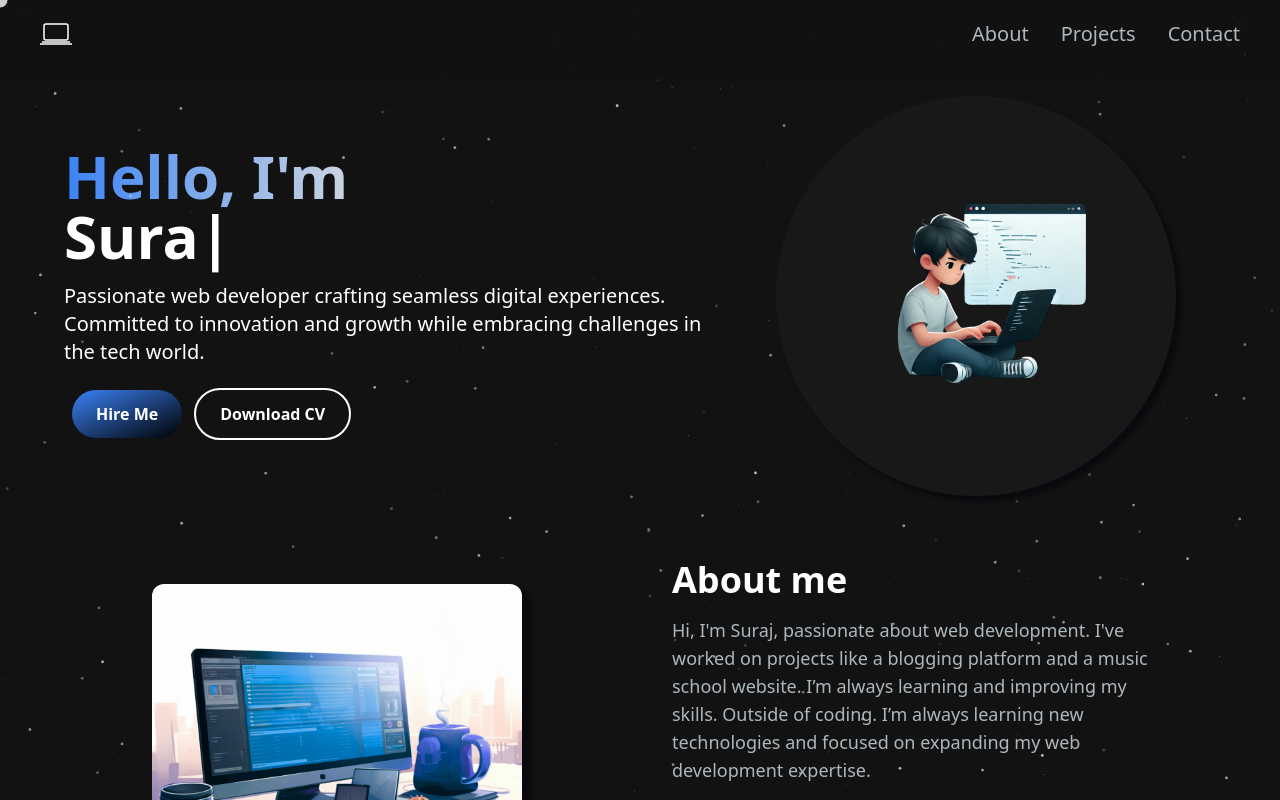
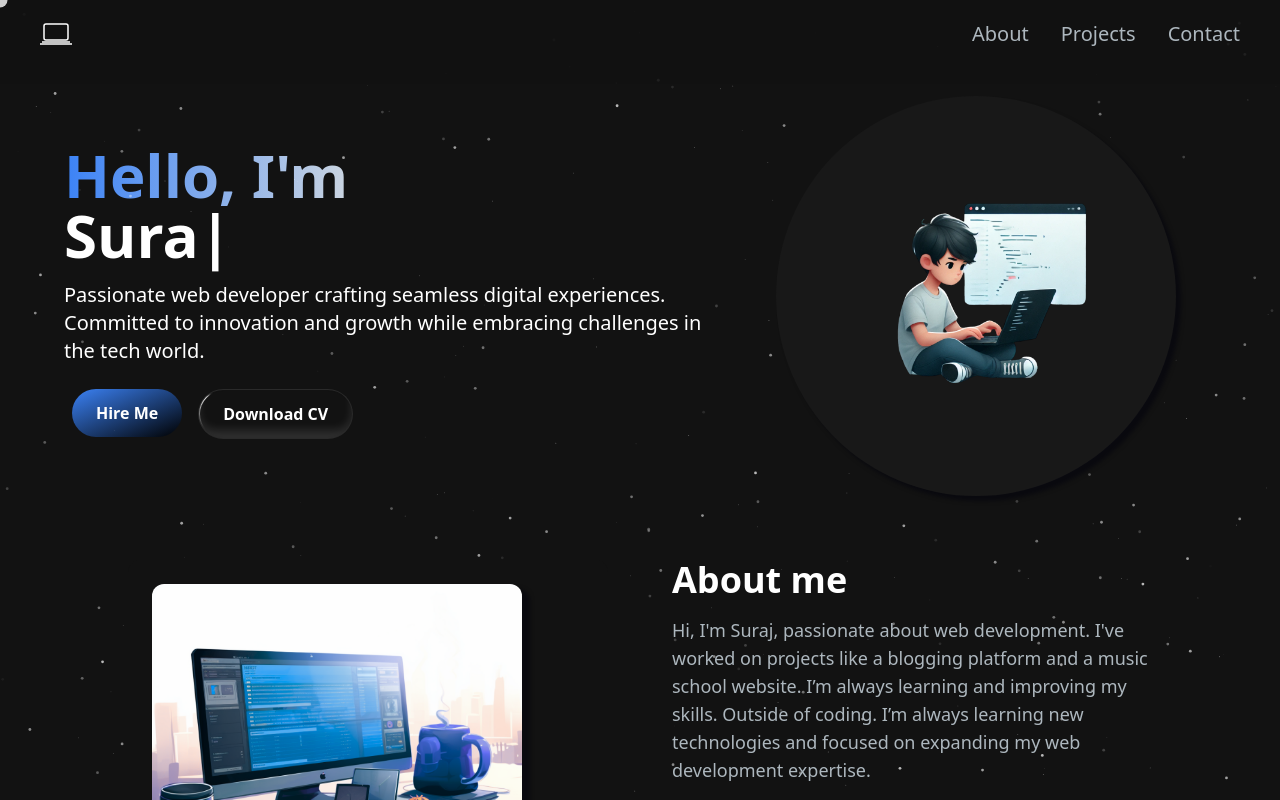
Before and after one commit to Surajjberaa/Portfolio-Project, a Next.js app: page / in a window 1280 px wide. Shown: the top 800 px of the page. Built offline with nearby package versions, Linux system fonts and the light colour scheme.

Commit message:
Some improvements

```diff
--- a/src/components/HeroSection.tsx
+++ b/src/components/HeroSection.tsx
@@ -3,6 +3,9 @@ import React from 'react'
 import Image from 'next/image'
 
 import { TypeAnimation } from 'react-type-animation';
+import Link from 'next/link';
+import { ShinyButton } from './magicui/shiny-button';
+import { ShimmerButton } from './magicui/shimmer-button';
 
 
 function HeroSection() {
@@ -41,9 +44,12 @@ function HeroSection() {
                     />
                     </h1>
                 <p className='text-xl lg:text-xl'>Passionate web developer crafting seamless digital experiences. Committed to innovation and growth while embracing challenges in the tech world.</p>
-                <div className='mt-4'>
+                <div className='mt-4 flex justify-center sm:justify-start gap-5 sm:gap-0'>
+                  <Link href='#contact'>
                   <button className='px-6 py-3 m-2 rounded-full font-semibold w-full sm:w-fit bg-gradient-to-br from-blue-500 to-black hover:bg-gradient-to-br hover:from-blue-800 text-white'>Hire Me</button>
-                  <button className='px-6 py-3 m-1 rounded-full bg-transparent border-2 border-white hover:bg-[#181818] hover:text-white font-semibold w-full sm:w-fit'>Download CV</button>
+                  </Link>
+                  {/* <button className='px-6 py-3 m-1 rounded-full bg-transparent border-2 border-white hover:bg-[#181818] hover:text-white font-semibold w-full sm:w-fit'>Download CV</button> */}
+                  <ShimmerButton className=' m-2 rounded-full font-semibold   hover:bg-gradient-to-br hover:from-blue-900 text-white' background='#121212'>Download CV</ShimmerButton>
                 </div>
             </div>
             <div className='col-span-5 sm:block hidden place-self-center mt-4 lg:mt-0'>
--- a/src/components/Navbar.tsx
+++ b/src/components/Navbar.tsx
@@ -39,7 +39,7 @@ function Navbar() {
     }, [prevScrollPos])
 
     return (
-        <nav className={`fixed mx-auto border-[#33353F] top-0 left-0 right-0 z-10 p-2 bg-[#121212] bg-opacity-90 transition-transform duration-300 ${visible ? 'translate-y-0' : '-translate-y-full'}`}>
+        <nav className={`fixed mx-auto border-[#33353F] ${navBarOpen ? 'h-screen ' : ''} top-0 left-0 right-0 z-50 p-2 bg-[#121212] bg-opacity-90 transition-transform duration-300 ${visible ? 'translate-y-0 ' : '-translate-y-full '}`}>
             <div className='flex items-center justify-between mx-auto py-3 sm:px-8 px-2 mb-4  rounded-full '>
                 <Link href={'/'}
                 className='text-2xl md:text-4xl font-semibold'
@@ -89,8 +89,8 @@ function Navbar() {
                         )
                     }
                 </div>
-                <div className='menu hidden md:block md:w-auto ' id='navbar'>
-                    <ul className='flex p-4 md:p-0 md:flex-row md:space-x-8'>
+                <div className={`menu hidden md:block md:w-auto`} id='navbar'>
+                    <ul className={`flex p-4 md:p-0 md:flex-row md:space-x-8 md:items-center md:justify-end`}>
                             {
                                 navLinks.map((link, index) => (
                                     <li key={index}>
@@ -101,7 +101,7 @@ function Navbar() {
                                                 const element = document.querySelector(link.path);
                                                 element?.scrollIntoView({ behavior: 'smooth' });
                                             }}
-                                            className="block py-2 pl-3 pr-4 text-[#ADB7BE] sm:text-xl rounded md:p-0 hover:text-white"
+                                            className="block py-2 pl-3 pr-4 text-[#ADB7BE] sm:text-xl text-5xl rounded md:p-0 hover:text-white"
                                         >
                                             {link.title}
                                         </a>
--- a/src/components/Navlink.tsx
+++ b/src/components/Navlink.tsx
@@ -5,7 +5,7 @@ const Navlink = ({ href, title }: any) => {
   return (
     <div>
         <Link href={href}
-            className='block py-2 pl-3 pr-4 sm:text-xl hover:text-white rounded md:p-0 text-[#ADB7BE]'
+            className='block py-2 pl-3 pr-4 text-4xl sm:text-xl hover:text-white rounded md:p-0 text-[#ADB7BE]'
                         >
             {title}
         </Link>
--- a/src/components/ProjectSection.tsx
+++ b/src/components/ProjectSection.tsx
@@ -71,7 +71,7 @@ const projectsData = [
 
 function ProjectSection() {
   return (
-      <div id='projects ' className=' relative'>
+      <div id='projects' className=' relative'>
                  {/* <Particles
         className="absolute inset-0 z-0"
         quantity={100}
--- /dev/null
+++ b/src/components/magicui/shimmer-button.tsx
@@ -0,0 +1,96 @@
+import React, { CSSProperties, ComponentPropsWithoutRef } from "react";
+
+import { cn } from "@/lib/utils";
+
+export interface ShimmerButtonProps extends ComponentPropsWithoutRef<"button"> {
+  shimmerColor?: string;
+  shimmerSize?: string;
+  borderRadius?: string;
+  shimmerDuration?: string;
+  background?: string;
+  className?: string;
+  children?: React.ReactNode;
+}
+
+export const ShimmerButton = React.forwardRef<
+  HTMLButtonElement,
+  ShimmerButtonProps
+>(
+  (
+    {
+      shimmerColor = "#ffffff",
+      shimmerSize = "0.05em",
+      shimmerDuration = "3s",
+      borderRadius = "100px",
+      background = "rgba(0, 0, 0, 1)",
+      className,
+      children,
+      ...props
+    },
+    ref,
+  ) => {
+    return (
+      <button
+        style={
+          {
+            "--spread": "90deg",
+            "--shimmer-color": shimmerColor,
+            "--radius": borderRadius,
+            "--speed": shimmerDuration,
+            "--cut": shimmerSize,
+            "--bg": background,
+          } as CSSProperties
+        }
+        className={cn(
+          "group relative z-0 flex cursor-pointer items-center justify-center overflow-hidden whitespace-nowrap border border-white/10 px-6 py-3 text-white [background:var(--bg)] [border-radius:var(--radius)] dark:text-black",
+          "transform-gpu transition-transform duration-300 ease-in-out active:translate-y-px",
+          className,
+        )}
+        ref={ref}
+        {...props}
+      >
+        {/* spark container */}
+        <div
+          className={cn(
+            "-z-30 blur-[2px]",
+            "absolute inset-0 overflow-visible [container-type:size]",
+          )}
+        >
+          {/* spark */}
+          <div className="absolute inset-0 h-[100cqh] animate-shimmer-slide [aspect-ratio:1] [border-radius:0] [mask:none]">
+            {/* spark before */}
+            <div className="absolute -inset-full w-auto rotate-0 animate-spin-around [background:conic-gradient(from_calc(270deg-(var(--spread)*0.5)),transparent_0,var(--shimmer-color)_var(--spread),transparent_var(--spread))] [translate:0_0]" />
+          </div>
+        </div>
+        {children}
+
+        {/* Highlight */}
+        <div
+          className={cn(
+            "insert-0 absolute size-full",
+
+            "rounded-2xl px-4 py-1.5 text-sm font-medium shadow-[inset_0_-8px_10px_#ffffff1f]",
+
+            // transition
+            "transform-gpu transition-all duration-300 ease-in-out",
+
+            // on hover
+            "group-hover:shadow-[inset_0_-6px_10px_#ffffff3f]",
+
+            // on click
+            "group-active:shadow-[inset_0_-10px_10px_#ffffff3f]",
+          )}
+        />
+
+        {/* backdrop */}
+        <div
+          className={cn(
+            "absolute -z-20 [background:var(--bg)] [border-radius:var(--radius)] [inset:var(--cut)]",
+          )}
+        />
+      </button>
+    );
+  },
+);
+
+ShimmerButton.displayName = "ShimmerButton";
--- /dev/null
+++ b/src/components/magicui/shiny-button.tsx
@@ -0,0 +1,69 @@
+"use client";
+
+import { cn } from "@/lib/utils";
+import { motion, MotionProps, type AnimationProps } from "motion/react";
+import React from "react";
+
+const animationProps = {
+  initial: { "--x": "100%", scale: 0.8 },
+  animate: { "--x": "-100%", scale: 1 },
+  whileTap: { scale: 0.95 },
+  transition: {
+    repeat: Infinity,
+    repeatType: "loop",
+    repeatDelay: 1,
+    type: "spring",
+    stiffness: 20,
+    damping: 15,
+    mass: 2,
+    scale: {
+      type: "spring",
+      stiffness: 200,
+      damping: 5,
+      mass: 0.5,
+    },
+  },
+} as AnimationProps;
+
+interface ShinyButtonProps
+  extends Omit<React.HTMLAttributes<HTMLElement>, keyof MotionProps>,
+    MotionProps {
+  children: React.ReactNode;
+  className?: string;
+}
+
+export const ShinyButton = React.forwardRef<
+  HTMLButtonElement,
+  ShinyButtonProps
+>(({ children, className, ...props }, ref) => {
+  return (
+    <motion.button
+      ref={ref}
+      className={cn(
+        "relative rounded-lg px-6 py-2 font-medium backdrop-blur-xl transition-shadow duration-300 ease-in-out hover:shadow dark:bg-[radial-gradient(circle_at_50%_0%,hsl(var(--primary)/10%)_0%,transparent_60%)] dark:hover:shadow-[0_0_20px_hsl(var(--primary)/10%)]",
+        className,
+      )}
+      {...animationProps}
+      {...props}
+    >
+      <span
+        className="relative block size-full text-sm uppercase tracking-wide text-[rgb(255,255,255,90%) dark:font-light dark:text-[rgb(255,255,255,90%)]"
+        style={{
+          maskImage:
+            "linear-gradient(-75deg,hsl(var(--primary)) calc(var(--x) + 20%),transparent calc(var(--x) + 30%),hsl(var(--primary)) calc(var(--x) + 100%))",
+        }}
+      >
+        {children}
+      </span>
+      <span
+        style={{
+          mask: "linear-gradient(rgb(0,0,0), rgb(0,0,0)) content-box,linear-gradient(rgb(0,0,0), rgb(0,0,0))",
+          maskComposite: "exclude",
+        }}
+        className="absolute inset-0 z-10 block rounded-[inherit] bg-[linear-gradient(-75deg,hsl(var(--primary)/10%)_calc(var(--x)+20%),hsl(var(--primary)/50%)_calc(var(--x)+25%),hsl(var(--primary)/10%)_calc(var(--x)+100%))] p-px"
+      ></span>
+    </motion.button>
+  );
+});
+
+ShinyButton.displayName = "ShinyButton";
--- a/tailwind.config.ts
+++ b/tailwind.config.ts
@@ -82,12 +82,33 @@ const config = {
   				'50%': {
   					transform: 'translate(-50%, -50%) scale(0.9)'
   				}
+  			},
+  			'shimmer-slide': {
+  				to: {
+  					transform: 'translate(calc(100cqw - 100%), 0)'
+  				}
+  			},
+  			'spin-around': {
+  				'0%': {
+  					transform: 'translateZ(0) rotate(0)'
+  				},
+  				'15%, 35%': {
+  					transform: 'translateZ(0) rotate(90deg)'
+  				},
+  				'65%, 85%': {
+  					transform: 'translateZ(0) rotate(270deg)'
+  				},
+  				'100%': {
+  					transform: 'translateZ(0) rotate(360deg)'
+  				}
   			}
   		},
   		animation: {
   			'accordion-down': 'accordion-down 0.2s ease-out',
   			'accordion-up': 'accordion-up 0.2s ease-out',
-  			ripple: 'ripple var(--duration,2s) ease calc(var(--i, 0)*.2s) infinite'
+  			ripple: 'ripple var(--duration,2s) ease calc(var(--i, 0)*.2s) infinite',
+  			'shimmer-slide': 'shimmer-slide var(--speed) ease-in-out infinite alternate',
+  			'spin-around': 'spin-around calc(var(--speed) * 2) infinite linear'
   		}
   	}
   },
```
